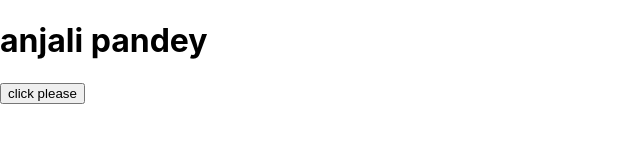
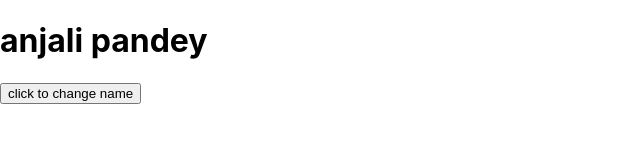
Before and after one commit to KumariAnjali40/Learning-React, a React (Create React App) app in the folder usestatehook/: page / in a window 1280 px wide. Shown: the top 160 px of the page, without its empty margins (0-640 px from the left). Built offline with nearby package versions, Linux system fonts and the light colour scheme.

Commit message:
use state done

```diff
--- a/usestatehook/src/App.js
+++ b/usestatehook/src/App.js
@@ -1,33 +1,35 @@
-import React,{useState} from 'react'
+import React from 'react'
+import Hookrules from './component/Hookrules'
 
 
 
 
 const App = () => {
-  // console.log(useState("anjali")); // return an array first index is val and second is function.
-   // const [change,setChange]= useState("");==> contain initial state.
-   var [val,setChange]= useState("anjali pandey");
+//   // console.log(useState("anjali")); // return an array first index is val and second is function.
+//    // const [change,setChange]= useState("");==> contain initial state.
+//    var [val,setChange]= useState("anjali pandey");
 
 
-// var val="anjali"
-const changeName=()=>{
+// // var val="anjali"
+// const changeName=()=>{
 
-  //  console.log(val)
+//   //  console.log(val)
 
-   let myName=val;
+//    let myName=val;
 
-   if(myName==="anjali pandey"){
-    setChange("navneet");
-   }else{
-    setChange("anjali pandey")
-   }
-}
-console.log(val)
+//    if(myName==="anjali pandey"){
+//     setChange("navneet");
+//    }else{
+//     setChange("anjali pandey")
+//    }
+// }
+// console.log(val)
 
   return (
     <div>
-       <h1>{val}</h1>
-       <button className='btn' onClick={changeName}>click please</button>
+       {/* <h1>{val}</h1> */}
+       {/* <button className='btn' onClick={changeName}>click please</button> */}
+       <Hookrules/>
     </div>
   )
 }
--- /dev/null
+++ b/usestatehook/src/component/Hookrules.js
@@ -0,0 +1,26 @@
+import React,{useState} from 'react'
+
+const Hookrules = () => {
+    const [myName, setMyName]=useState("anjali pandey");
+
+    const changeName=()=>{
+
+           //  console.log(val)
+
+        let val=myName;
+
+        if(val==="anjali pandey"){
+            setMyName("navneet");
+            }else{
+            setMyName("anjali pandey")
+            }
+         }
+  return (
+    <div>
+        <h1>{myName}</h1>
+        <button onClick={changeName}>click to change name</button>
+    </div>
+  )
+}
+
+export default Hookrules;
```
